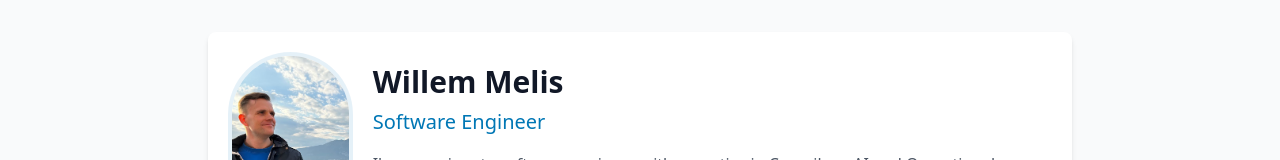
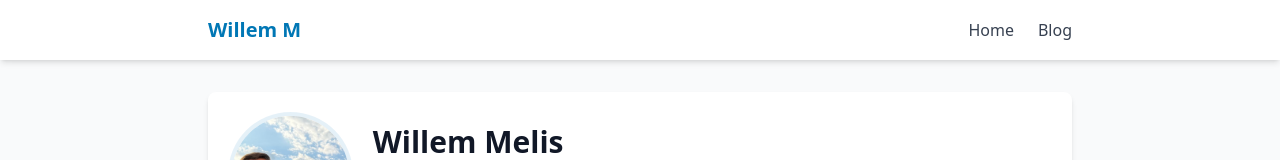
Before and after one commit to MelisWillem/meliswillem.github.io, a plain HTML site: page index.html in a window 1280 px wide. Shown: the top 160 px of the page. Drawn offline with nearby package versions, Linux system fonts and the light colour scheme.

Commit message:
add menu to blog in homepage

```diff
--- a/index.html
+++ b/index.html
@@ -41,9 +41,38 @@
             left: 0;
             font-weight: bold;
         }
+        .nav-link {
+            position: relative;
+        }
+        .nav-link::after {
+            content: '';
+            position: absolute;
+            width: 0;
+            height: 2px;
+            bottom: 0;
+            left: 0;
+            background-color: #0077B5;
+            transition: width 0.3s ease;
+        }
+        .nav-link:hover::after {
+            width: 100%;
+        }
     </style>
 </head>
 <body class="bg-gray-50">
+    <!-- Navigation Menu -->
+    <nav class="bg-white shadow-md sticky top-0 z-10">
+        <div class="max-w-4xl mx-auto px-4 py-4">
+            <div class="flex justify-between items-center">
+                <a href="/" class="text-xl font-bold text-primary">Willem M</a>
+                <div class="flex space-x-6">
+                    <a href="index.html" class="nav-link text-gray-700 hover:text-primary transition-colors">Home</a>
+                    <a href="blog/index.html" class="nav-link text-gray-700 hover:text-primary transition-colors">Blog</a>
+                </div>
+            </div>
+        </div>
+    </nav>
+
     <div class="max-w-4xl mx-auto px-4 py-8">
         <!-- Profile Section -->
         <section class="bg-white rounded-lg shadow-md p-6 mb-8 fade-in">
```
